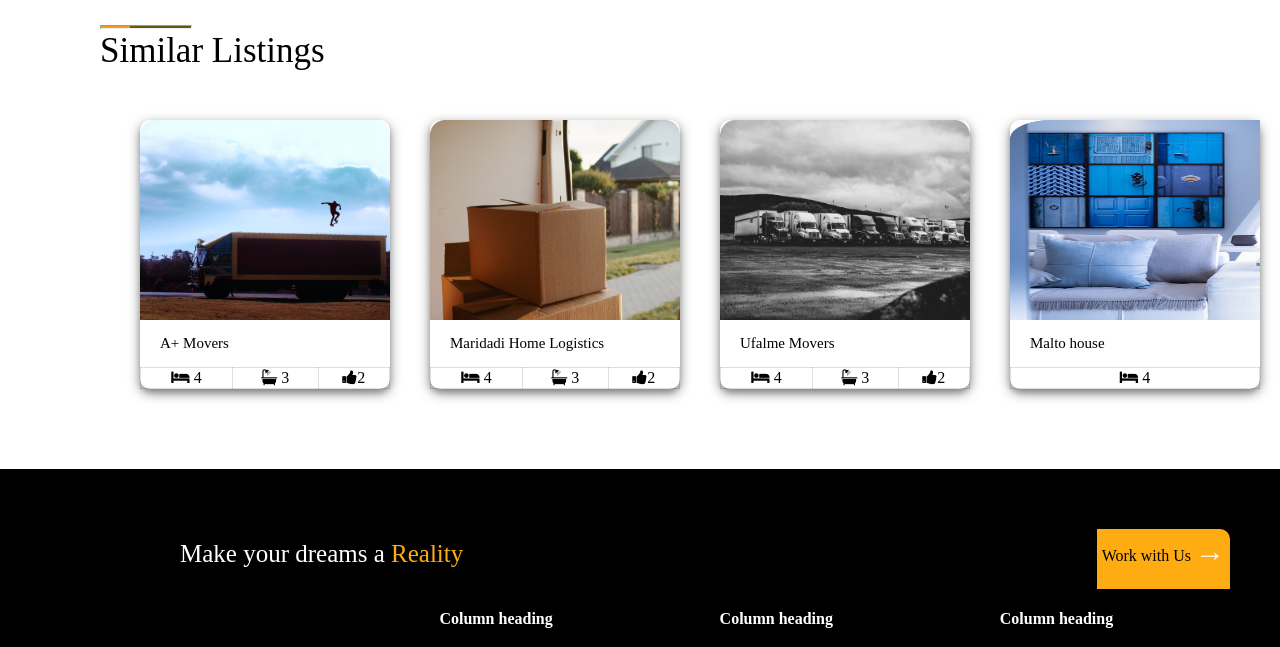
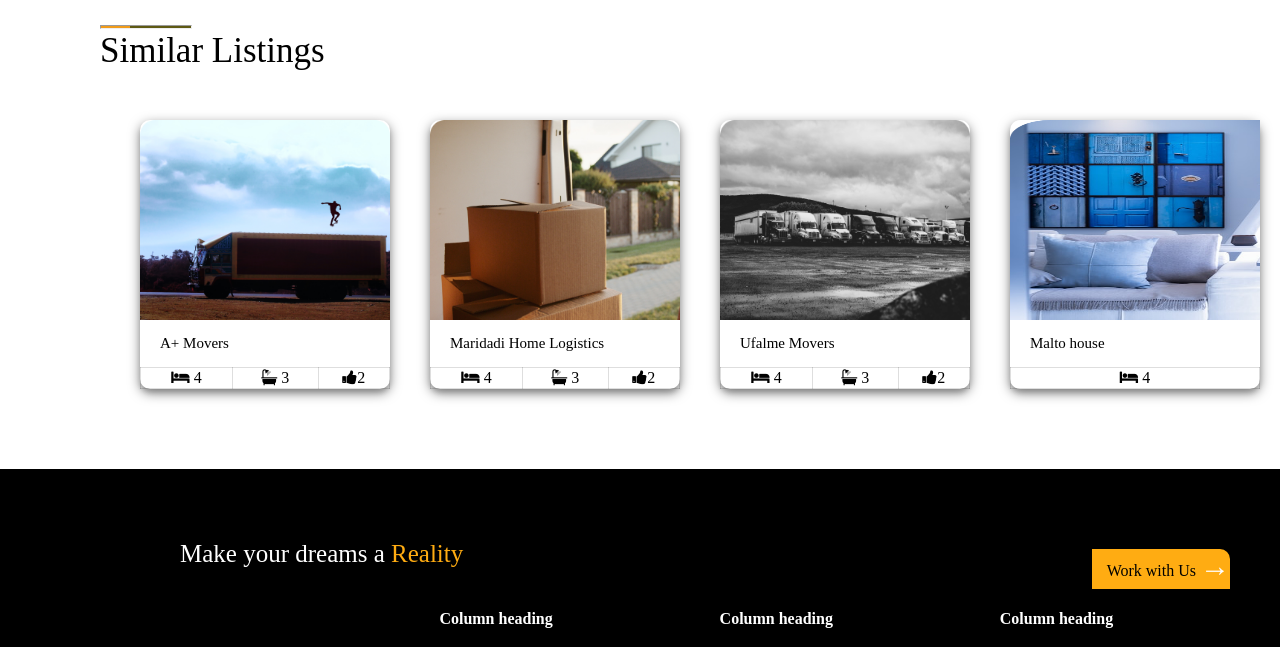
Before and after one commit to Koima-Sam/Quick-Movers-Website, a plain HTML site: page movers.html in a window 1280 px wide. Shown: the part 1638-2285 px from the top of the page. Drawn offline with Linux system fonts and the light colour scheme.

Commit message:
fix the size of the button

```diff
--- a/Assets/Css/index.css
+++ b/Assets/Css/index.css
@@ -376,13 +376,14 @@ input[type=text], textarea {
 
 }
 #work2{
-    margin-top: 60px;
+    margin-top: 80px;
     background-color: #FFAC12;
     color: black;
-    padding: 5px;
+    margin-bottom:0 ;
     border-radius: 0px 10px 0px 0px;
     text-decoration: none;
     margin-right: 50px;
+    padding-left: 15px;
 }
 .footer-header{
     justify-content: space-between;
```
